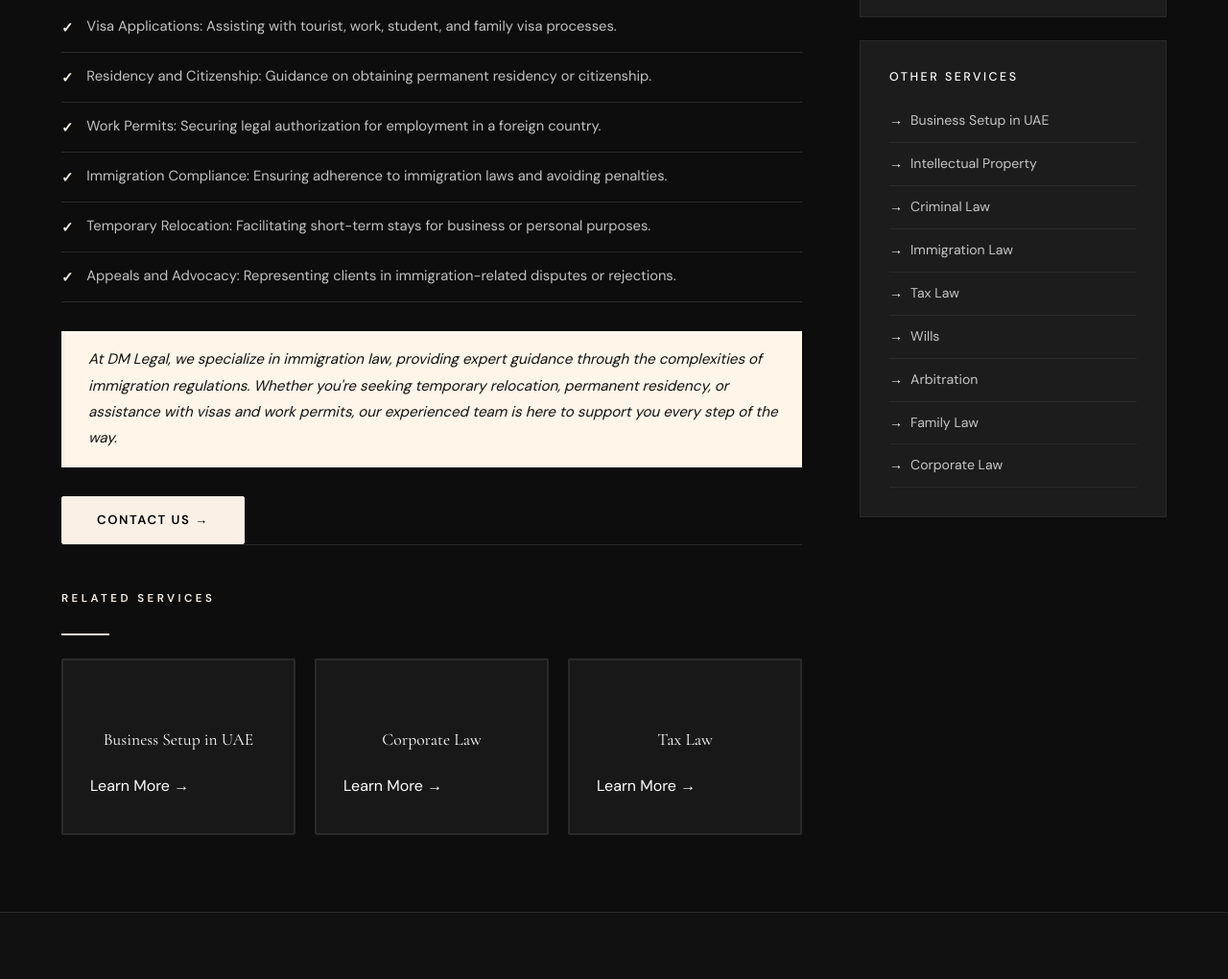
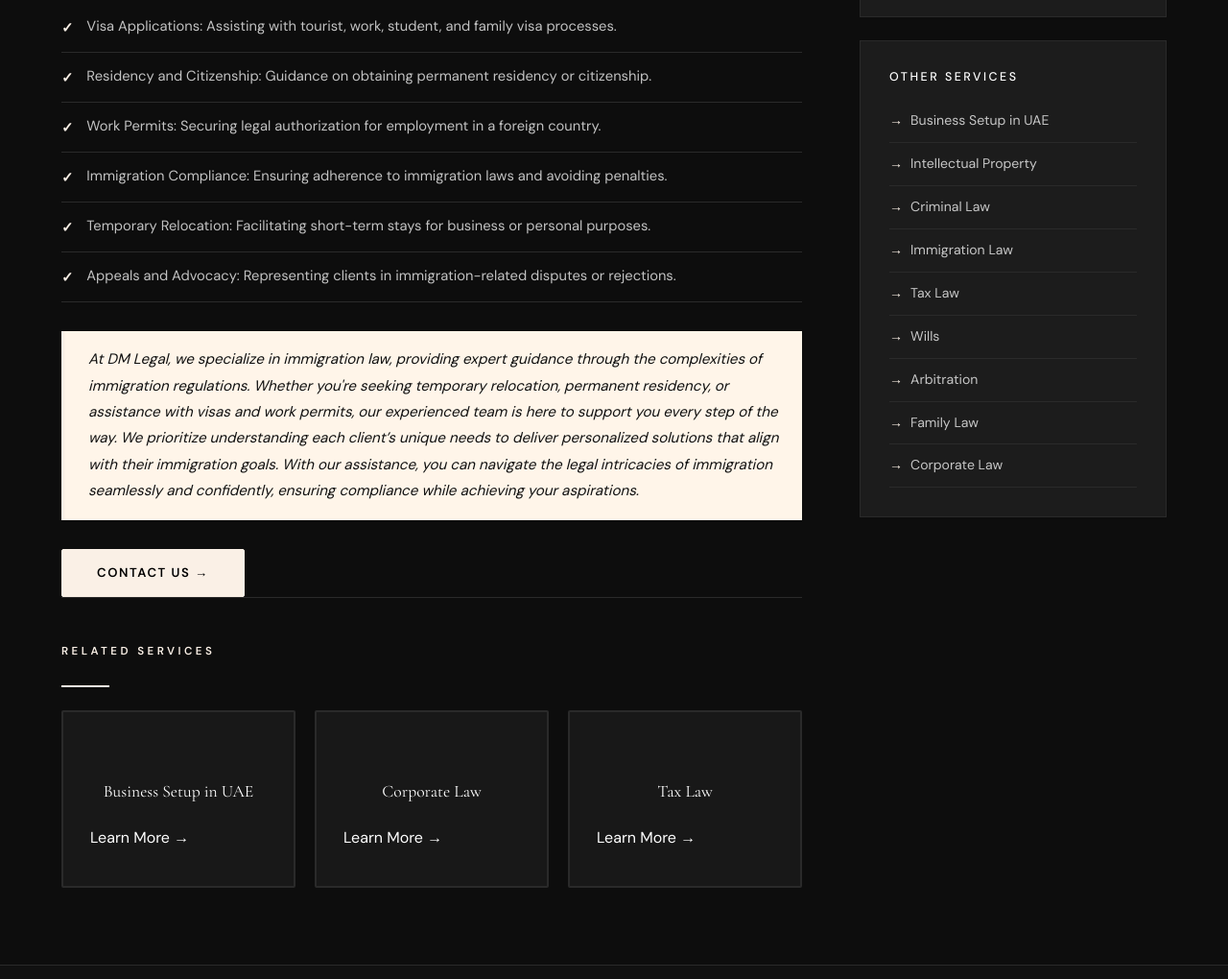
Before and after one commit to aymenbkb/dmlegal, a plain HTML site: page servises/legal-Imegration.html in a window 1280 px wide. Shown: the part 680-1700 px from the top of the page at 96% size. Drawn offline with nearby package versions, Linux system fonts and the light colour scheme.

Commit message:
Immigration law

```diff
--- a/servises/legal-Imegration.html
+++ b/servises/legal-Imegration.html
@@ -73,7 +73,7 @@
 <li class="key-list-item"><span data-key="service4-item5">Temporary Relocation: Facilitating short-term stays for business or personal purposes.</span></li>
 <li class="key-list-item"><span data-key="service4-item6">Appeals and Advocacy: Representing clients in immigration-related disputes or rejections.</span></li></ul>
 
-        <div class="content-quote" data-key="service4-content">At  DM Legal, we specialize in immigration law, providing expert guidance through the complexities of immigration regulations. Whether you're seeking temporary relocation, permanent residency, or assistance with visas and work permits, our experienced team is here to support you every step of the way.</div>
+        <div class="content-quote" data-key="service4-content">At  DM Legal, we specialize in immigration law, providing expert guidance through the complexities of immigration regulations. Whether you're seeking temporary relocation, permanent residency, or assistance with visas and work permits, our experienced team is here to support you every step of the way. We prioritize understanding each client’s unique needs to deliver personalized solutions that align with their immigration goals. With our assistance, you can navigate the legal intricacies of immigration seamlessly and confidently, ensuring compliance while achieving your aspirations.</div>
         <div>
           <a href="../contact.html" class="cta-btn cta-btn-fill">Contact Us →</a>
         </div>
```
